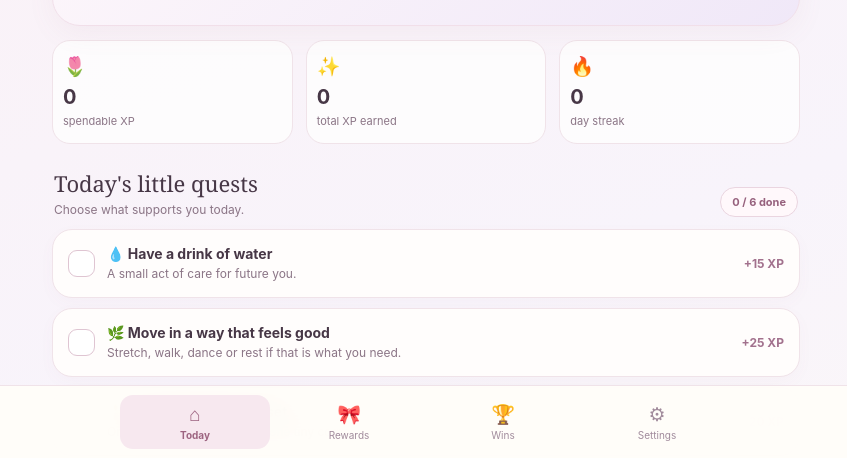
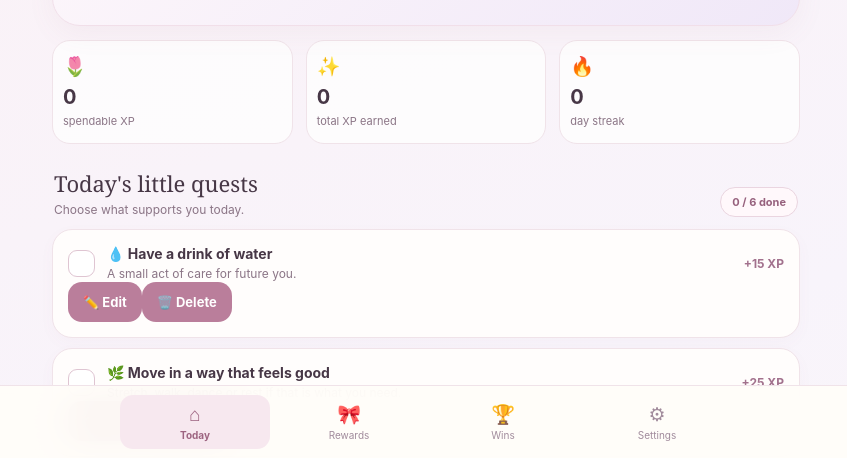
Before and after one commit to thelifeedit/The-Life-Edit, a plain HTML site: page index.html in a window 1280 px wide. Shown: the part 342-800 px from the top of the page, without its empty margins (214-1061 px from the left). Drawn offline with Linux system fonts and the light colour scheme.

Commit message:
Refactor quest and reward rendering functions

```diff
--- a/index.html
+++ b/index.html
@@ -57,10 +57,14 @@ function streak(){let n=0,d=new Date();let k=dateKey(d);if(!state.activity[k])d.
 function doneToday(){return state.completed[dateKey()]||[]}
 function toast(s){let t=document.getElementById('toast');t.textContent=s;t.classList.remove('hide');clearTimeout(window._toastTimer);window._toastTimer=setTimeout(()=>t.classList.add('hide'),2200)}
 function render(){let today=new Date();document.getElementById('today').textContent=today.toLocaleDateString(undefined,{weekday:'short',day:'numeric',month:'short'});document.getElementById('greeting').textContent=['Your life, gently levelled up.','You are allowed to begin again.','Tiny steps are still steps.','A softer life, one choice at a time.'][today.getDate()%4];document.getElementById('balance').textContent=state.xp;document.getElementById('lifetime').textContent=state.lifetime;document.getElementById('streak').textContent=streak();let l=level(),progress=state.lifetime%250;document.getElementById('heroLevel').textContent='Level '+l+' · '+levelName(l);document.getElementById('heroProgress').textContent=progress+' / 250 XP';document.getElementById('heroBar').style.width=(progress/250*100)+'%';document.getElementById('questCount').textContent=doneToday().length+' / '+state.quests.length+' done';document.getElementById('rewardBalance').textContent=state.xp;document.getElementById('rewardBalance').parentElement.textContent=state.xp+' XP';renderQuests();renderRewards();renderAchievements();renderRedeemed()}
-function renderQuests(){let el=document.getElementById('quests'),done=doneToday();el.innerHTML=state.quests.map(q=>{let yes=done.includes(q.id);return `<div class="card ${yes?'donecard':''}"><div class="quest"><button class="check ${yes?'done':''}" aria-label="${yes?'Completed':'Complete quest'}" onclick="toggleQuest('${esc(q.id)}')">${yes?'✓':''}</button><div class="qtext"><strong>${q.icon} ${esc(q.title)}</strong><small>${esc(q.desc||'A little step for you.')}</small></div><div class="xp">+${q.xp} XP</div></div></div>`}).join('')}
+function renderQuests(){let el=document.getElementById('quests'),done=doneToday();el.innerHTML=state.quests.map(q=>{let yes=done.includes(q.id);return `<div class="card ${yes?'donecard':''}"><div class="quest"><button class="check ${yes?'done':''}" aria-label="${yes?'Completed':'Complete quest'}" onclick="toggleQuest('${esc(q.id)}')">${yes?'✓':''}</button><div class="qtext"><strong>${q.icon} ${esc(q.title)}</strong><small>${esc(q.desc||'A little step for you.')}</small></div><div class="xp">+${q.xp} XP</div></div><div class="actions"><button class="btn" onclick="editQuest('${esc(q.id)}')">✏️ Edit</button><button class="btn" onclick="deleteQuest('${esc(q.id)}')">🗑️ Delete</button></div></div>`}).join('')}
 function toggleQuest(id){let d=doneToday();if(d.includes(id)){toast('Already completed today — give yourself credit!');return}let q=state.quests.find(x=>x.id===id);if(!q)return;d.push(id);state.completed[dateKey()]=d;state.xp+=q.xp;state.lifetime+=q.xp;state.activity[dateKey()]=true;save();render();toast('Quest complete! +'+q.xp+' XP ✨')}
-function renderRewards(){let el=document.getElementById('rewards');el.innerHTML=state.rewards.map(r=>`<div class="card"><div class="reward"><div class="em">${r.icon||'🎀'}</div><div class="info"><strong>${esc(r.title)}</strong><small>${esc(r.desc||'A little treat for you.')}</small><small>Cost: ${r.cost} XP</small></div><button class="buy" onclick="buyReward('${esc(r.id)}')" ${state.xp<r.cost?'disabled':''}>Redeem</button></div></div>`).join('')}
+  function editQuest(id){let q=state.quests.find(q=>q.id===id);if(!q)return;let title=prompt('Edit quest name:',q.title);if(title===null)return;title=title.trim();if(!title){toast('Quest name cannot be empty 🌷');return}let xp=prompt('XP earned:',q.xp);if(xp===null)return;xp=Number(xp);if(!Number.isFinite(xp)||xp<1||xp>10000){toast('Choose between 1 and 10000 XP ✨');return}q.title=title;q.xp=Math.round(xp);save();render();toast('Quest updated! ✨')}
+function deleteQuest(id){let q=state.quests.find(q=>q.id===id);if(!q)return;if(!confirm('Delete "'+q.title+'"?'))return;state.quests=state.quests.filter(q=>q.id!==id);save();render();toast('Quest deleted 🗑️')}
+function renderRewards(){let el=document.getElementById('rewards');el.innerHTML=state.rewards.map(r=>`<div class="card"><div class="reward"><div class="em">${r.icon||'🎀'}</div><div class="info"><strong>${esc(r.title)}</strong><small>${esc(r.desc||'A little treat for you.')}</small><small>Cost: ${r.cost} XP</small></div><button class="buy" onclick="buyReward('${esc(r.id)}')" ${state.xp<r.cost?'disabled':''}>Redeem</button></div><div class="actions"><button class="btn" onclick="editReward('${esc(r.id)}')">✏️ Edit</button><button class="btn" onclick="deleteReward('${esc(r.id)}')">🗑️ Delete</button></div></div>`).join('')}
 function buyReward(id){let r=state.rewards.find(x=>x.id===id);if(!r||state.xp<r.cost)return; if(!confirm('Redeem "'+r.title+'" for '+r.cost+' XP?'))return;state.xp-=r.cost;state.redeemed.unshift({title:r.title,icon:r.icon||'🎀',cost:r.cost,date:dateKey()});save();render();toast('Reward redeemed — enjoy it! 🎀')}
+  function editReward(id){let r=state.rewards.find(r=>r.id===id);if(!r)return;let title=prompt('Edit reward name:',r.title);if(title===null)return;title=title.trim();if(!title){toast('Reward name cannot be empty 🎀');return}let cost=prompt('XP cost:',r.cost);if(cost===null)return;cost=Number(cost);if(!Number.isFinite(cost)||cost<1||cost>10000){toast('Choose a cost from 1 to 10000 XP ✨');return}r.title=title;r.cost=Math.round(cost);save();render();toast('Reward updated! 🎀')}
+function deleteReward(id){let r=state.rewards.find(r=>r.id===id);if(!r)return;if(!confirm('Delete "'+r.title+'"?'))return;state.rewards=state.rewards.filter(r=>r.id!==id);save();render();toast('Reward deleted 🗑️')}
 function renderRedeemed(){let el=document.getElementById('redeemed');el.innerHTML=state.redeemed.length?state.redeemed.map(r=>`<div class="card"><div class="reward"><div class="em">${r.icon||'🎀'}</div><div class="info"><strong>${esc(r.title)}</strong><small>${esc(r.date)} · ${r.cost} XP spent</small></div></div></div>`).join(''):'<div class="card empty">Your first redeemed treat will show up here 💗</div>'}
 function getAchievements(){let totalDone=Object.values(state.completed).reduce((a,v)=>a+v.length,0);return[
 ['🌱','First steps','Complete your first quest',totalDone>=1],
```
